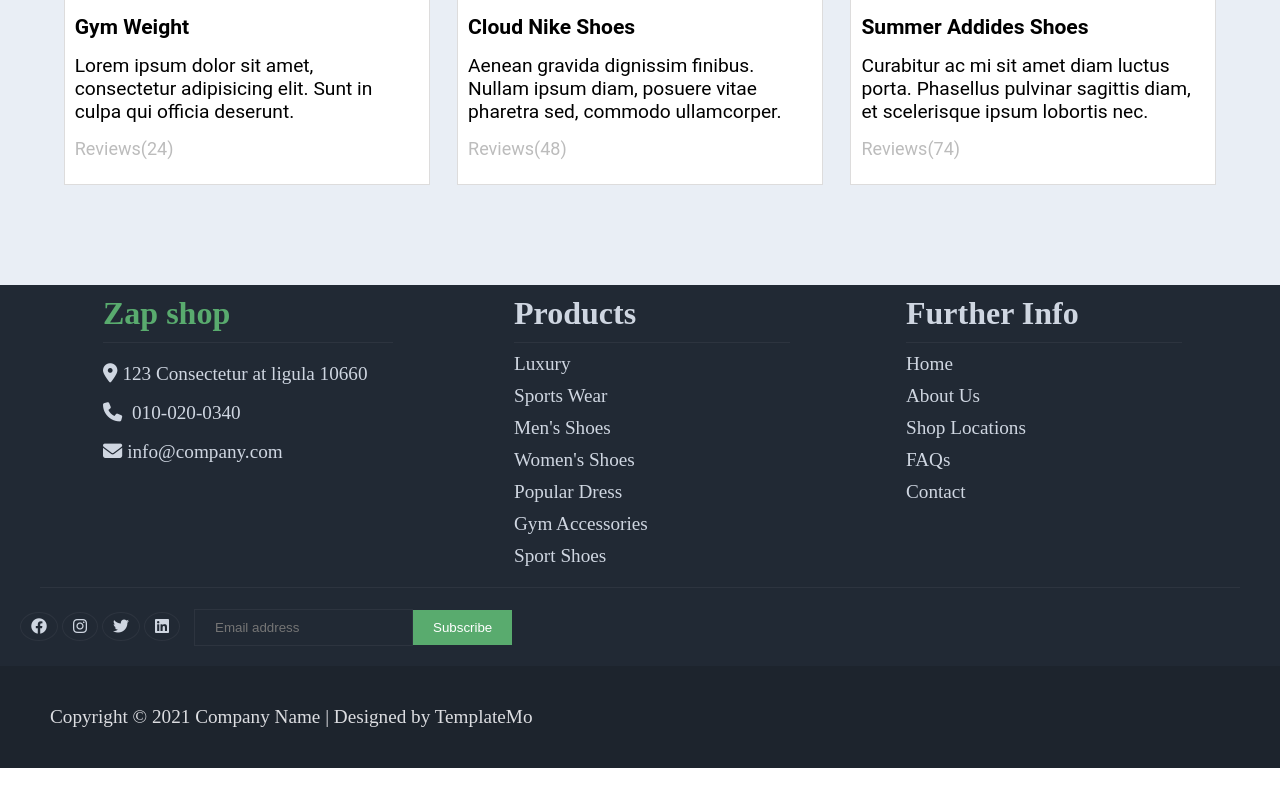
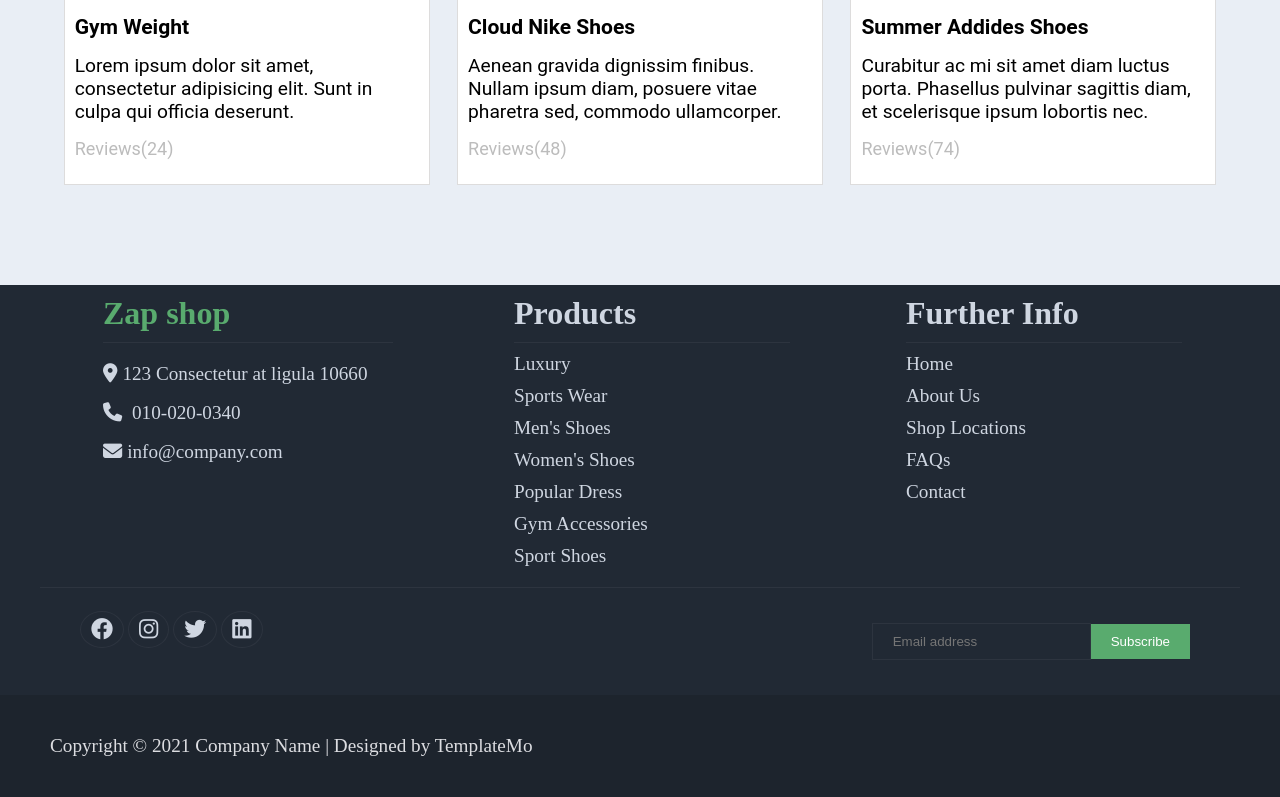
Before and after one commit to NarenderRajput/Zay_Shop, a plain HTML site: page index.html in a window 1280 px wide. Shown: the part 1791-2588 px from the top of the page. Before the commit the page ends 2559 px from the top, so only its background shows below. Drawn offline with Linux system fonts and the light colour scheme.

Commit message:
issue fixed

```diff
--- a/Assets/css/style.css
+++ b/Assets/css/style.css
@@ -218,12 +218,13 @@ img {
 
 .flex2 {
     display: flex;
-    justify-content: space-around;
+    justify-content: space-between;
 }
 
 .div8 {
-    display: inline-block;
     padding: 20px;
+    padding-left: 80px;
+    padding-right: 80px;
 }
 
 .div8 a {
@@ -232,7 +233,7 @@ img {
     border-radius: 50%;
     border: 1px solid #2d343f;
     padding: 5px;
-
+    font-size: 22px;
 }
 
 .div8 span input {
--- a/index.html
+++ b/index.html
@@ -143,6 +143,7 @@
                 </div>
 
                     <div class="div8 flex2">
+                        <div>
                         <a href="#"><i class="fa-brands fa-facebook">
                         </i></a>
                         <a href=""><i class="fa-brands fa-instagram">
@@ -151,6 +152,7 @@
                         </i></a>
                         <a href=""><i class="fa-brands fa-linkedin">
                         </i></a>
+                        </div>
                         <span class="right-text"><input placeholder="Email address"><button>
                             Subscribe</button></span>
                     </div>
```
